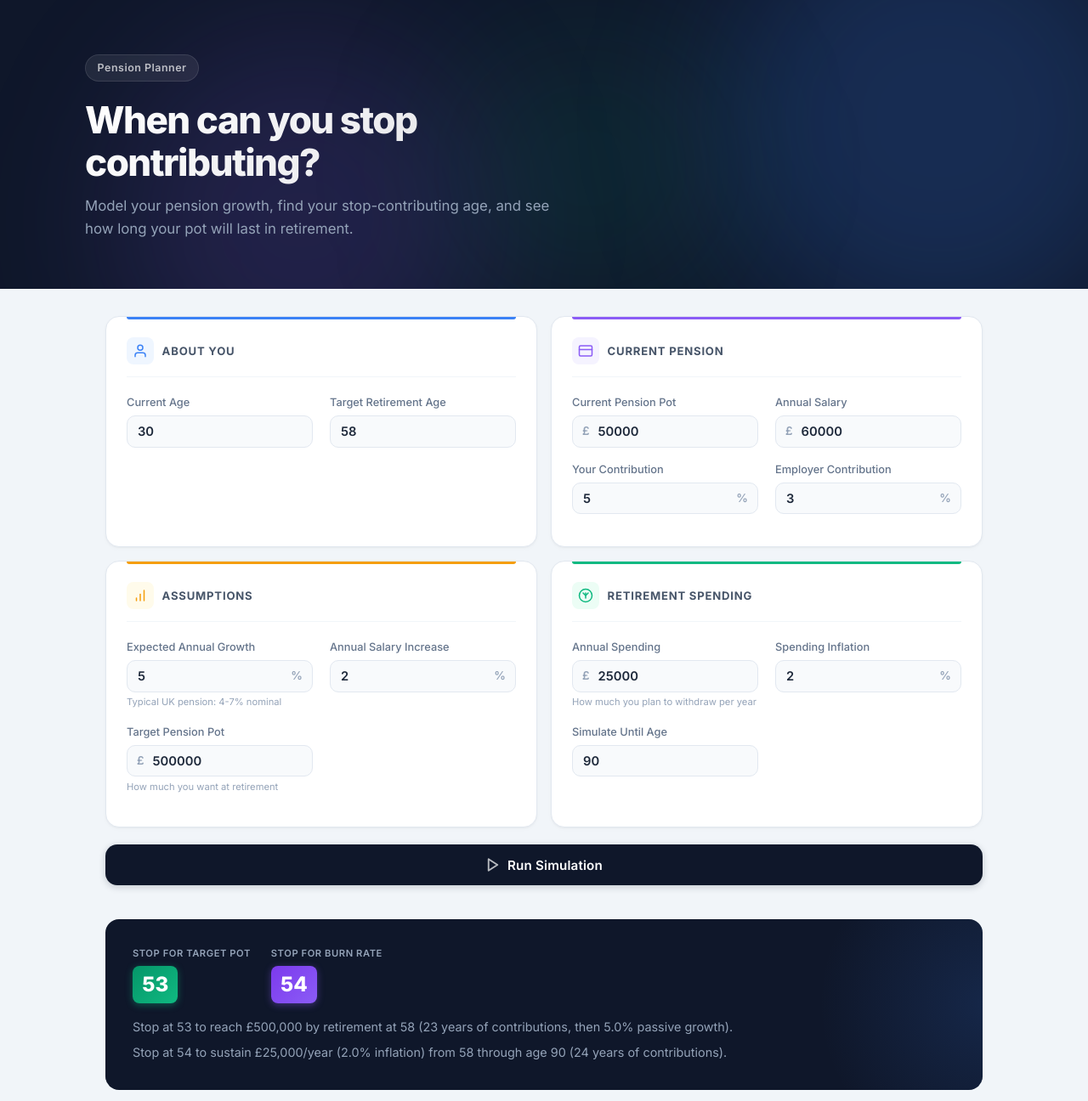
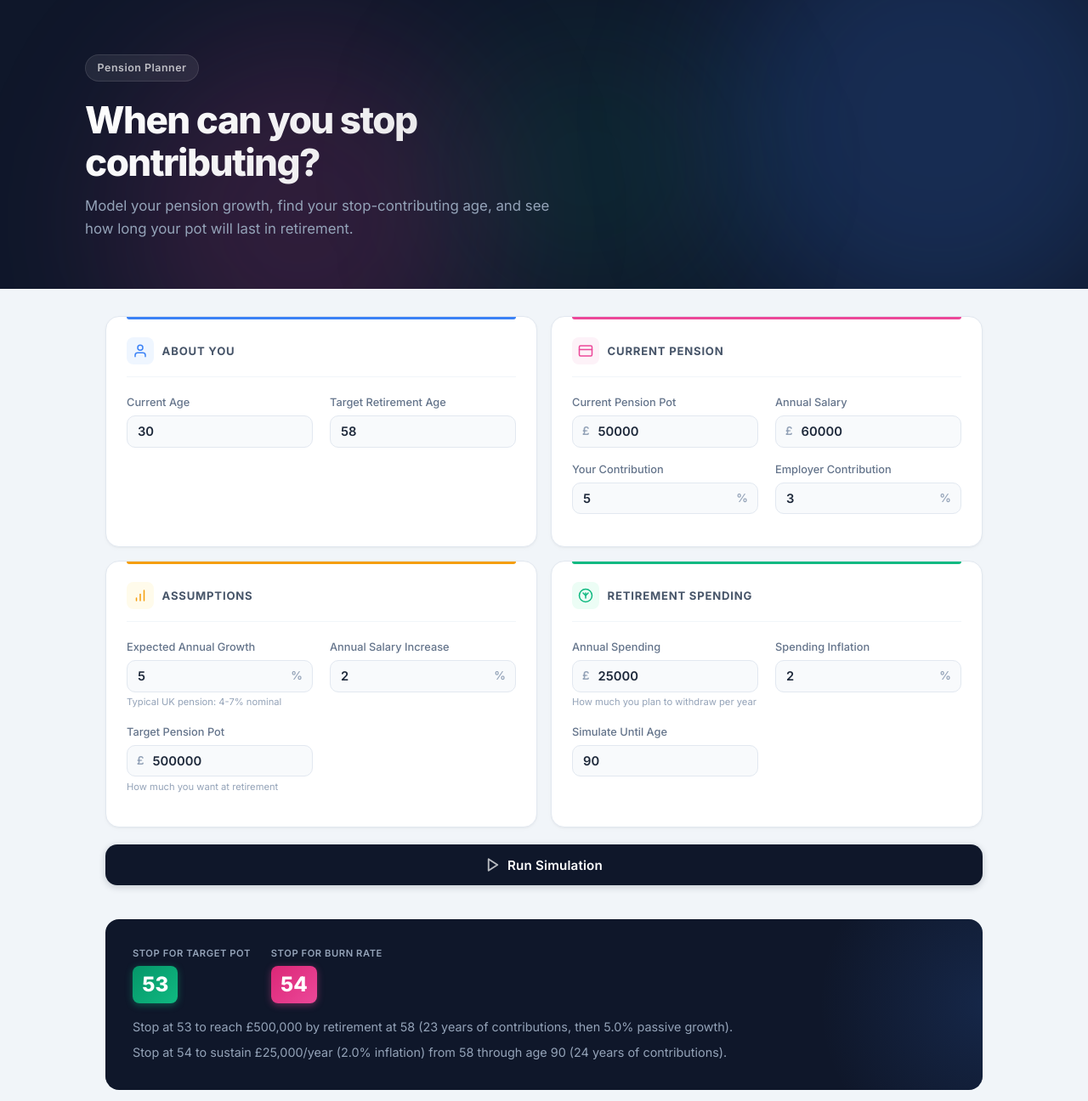
Before and after one commit to thourlier-figma/retirement-simulation, a website built with Vite: page index.html in a window 1280 px wide. Shown: the top 1296 px of the page at 85% size. Built offline with nearby package versions, Linux system fonts and the light colour scheme.

Commit message:
Change violet accent color from purple to pink

```diff
--- a/simulation.js
+++ b/simulation.js
@@ -430,8 +430,8 @@ function renderChart(inputs, withContrib, stopPath, stopAge, stopPathBurn, stopA
     datasets.push({
       label: `Stop at ${stopAgeBurn} (burn rate)`,
       data: fullSeries(stopPathBurn, drawdownFromStopBurn),
-      borderColor: '#8b5cf6',
-      backgroundColor: 'rgba(139, 92, 246, 0.06)',
+      borderColor: '#ec4899',
+      backgroundColor: 'rgba(236, 72, 153, 0.06)',
       fill: true,
       tension: 0.35,
       borderDash: [3, 3],
--- a/style.css
+++ b/style.css
@@ -1,6 +1,6 @@
 :root {
   --blue: #3b82f6;
-  --violet: #8b5cf6;
+  --violet: #ec4899;
   --amber: #f59e0b;
   --emerald: #10b981;
   --rose: #f43f5e;
@@ -66,7 +66,7 @@ body {
   height: 400px;
   bottom: -40%;
   left: 10%;
-  background: rgba(139, 92, 246, 0.15);
+  background: rgba(236, 72, 153, 0.15);
   animation-delay: -4s;
 }
 
@@ -194,7 +194,7 @@ h1 {
 }
 
 [data-accent="blue"] .section-icon    { background: #eff6ff; color: var(--blue); }
-[data-accent="violet"] .section-icon  { background: #f5f3ff; color: var(--violet); }
+[data-accent="violet"] .section-icon  { background: #fdf2f8; color: var(--violet); }
 [data-accent="amber"] .section-icon   { background: #fffbeb; color: var(--amber); }
 [data-accent="emerald"] .section-icon { background: #ecfdf5; color: var(--emerald); }
 
@@ -444,8 +444,8 @@ button[type="submit"] svg {
 }
 
 .stop-age-highlight.burn {
-  background: linear-gradient(135deg, #7c3aed, #8b5cf6);
-  box-shadow: 0 2px 8px rgba(139, 92, 246, 0.4);
+  background: linear-gradient(135deg, #db2777, #ec4899);
+  box-shadow: 0 2px 8px rgba(236, 72, 153, 0.4);
 }
 
 /* ── Stat cards ───────────────────────────────── */
```
